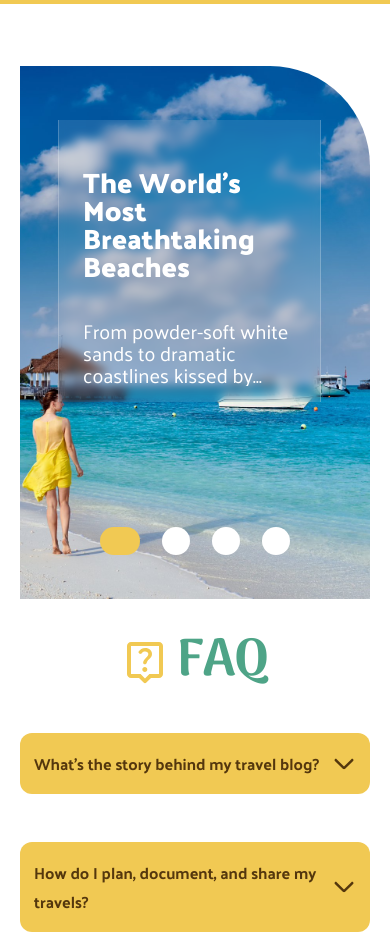
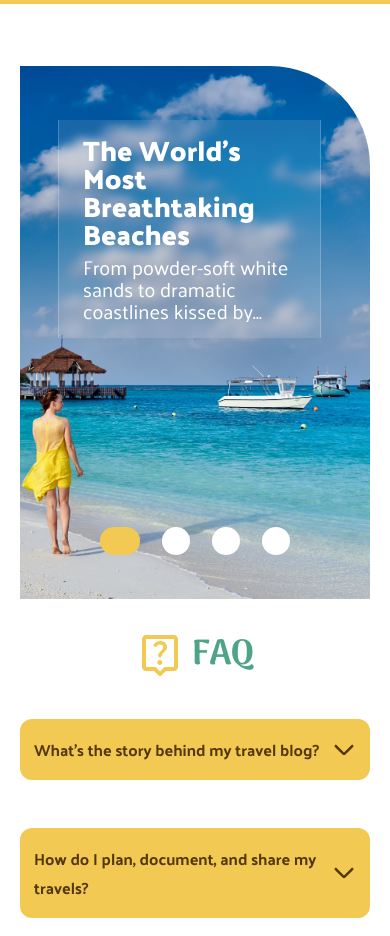
Before and after one commit to 5teffenS/Blog, a plain HTML site: page index.html in a window 390 px wide. Shown: the part 840-1776 px from the top of the page. Drawn offline with Linux system fonts and the light colour scheme.

Commit message:
changes slider and faq h2 index.html

```diff
--- a/index.html
+++ b/index.html
@@ -168,7 +168,10 @@
         </section>
 
         <section class="faq" id="faq"> <!------------------- FAQ ------------------------------------------------>
-            <h2 class="icon-header"> <img src="./assets/icons/live_help.svg" alt="Questionmark"> FAQ</h2>
+            <div class="icon-header">
+                    <img src="./assets/icons/live_help.svg" alt="Questionmark">
+                    <h2>FAQ</h2>
+                </div>
             <div class="accordeon">
 
                 <!-- Eintrag 1 -->
--- a/styles/responsive.css
+++ b/styles/responsive.css
@@ -493,6 +493,14 @@
   .carousel-slider input[value="five"]:checked~.carousel-wrapper {
     transform: translateX(-32%);
   }
+
+  .textblock>p {
+    font-size: 20px;
+  }
+
+  .textblock>h3 {
+    font-size: 28px;
+  }
 }
 
 @media screen and (min-width:768px) {
@@ -505,6 +513,8 @@
   .navbar-mobile {
     display: none;
   }
+
+
 }
 
 /* ~~~~~~~~~~~~~~~~~~~~~~~~~~~~~~~~~~~~~~~~~~~~~~~~~~~~~~~~~~~~~~~~~~~ */
@@ -582,6 +592,16 @@
 
     padding: 10% 5% 5% 5%;
   }
+
+  .textblock>p {
+    font-size: 20px;
+  }
+
+  .textblock>h3 {
+    font-size: 28px;
+  }
+
+
 }
 
 
@@ -688,6 +708,10 @@
 
   .test {
     flex-direction: column;
+  }
+
+  .textblock{
+    gap: 8px;
   }
 
   .textblock>p {
@@ -1053,6 +1077,10 @@
     text-align: center;
   }
 
+  .icon-header h2{
+    font-size: 35px;
+  }
+
 
 
   .p_under_carousel,
--- a/styles/style.css
+++ b/styles/style.css
@@ -763,6 +763,11 @@
   color: #ffffff;
 }
 
+.slider-a-element .textblock h3,
+.slider-a-element .textblock p {
+  margin: 0;
+}
+
 .slide-link {
   position: absolute;
   top: 0;
```
